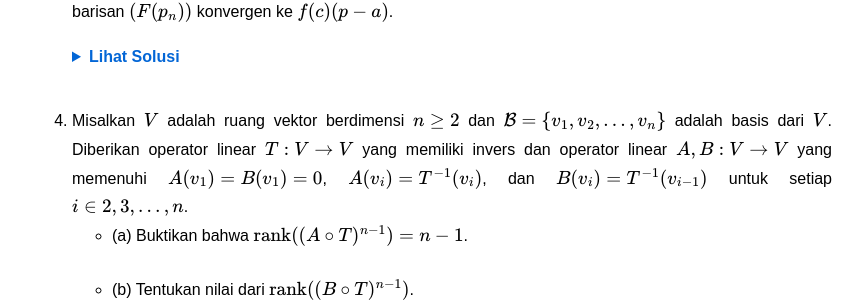
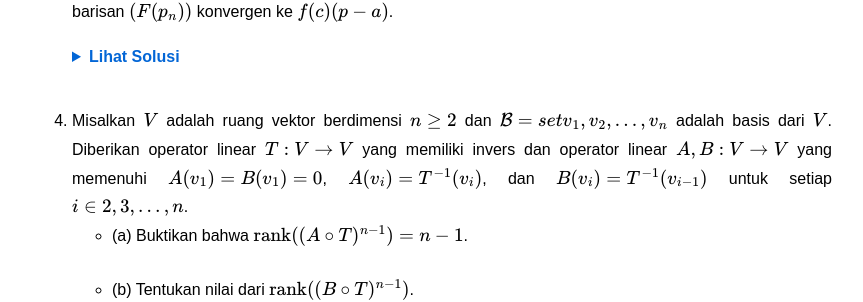
Before and after one commit to calculusgamingindonesia/calculusgamingindonesia.github.io, a Jekyll site: the page built from _posts/2026-06-29-knmipa-nas-20-1.md, in a window 1280 px wide. Shown: the part 714-1016 px from the top of the page, without its empty margins (208-1071 px from the left). Built offline with Jekyll 4.4.1, drawn with Linux system fonts in a browser that asks for light colours.

Commit message:
Update 2026-06-29-knmipa-nas-20-1.md

```diff
--- a/_posts/2026-06-29-knmipa-nas-20-1.md
+++ b/_posts/2026-06-29-knmipa-nas-20-1.md
@@ -48,7 +48,7 @@
      </div>
    </details>
 
-4. Misalkan $V$ adalah ruang vektor berdimensi $n\geq2$ dan $\mathcal{B}=\\{v_1, v_2, \ldots, v_n\\}$ adalah basis dari $V$. Diberikan operator linear $T:V\to V$ yang memiliki invers dan operator linear $A, B:V\to V$ yang memenuhi $A(v_1)=B(v_1)=0$, $A(v_i)=T^{-1}(v_i)$, dan $B(v_i)=T^{-1}(v_{i-1})$ untuk setiap $i\in\{2, 3, \ldots, n\}$.
+4. Misalkan $V$ adalah ruang vektor berdimensi $n\geq2$ dan $\mathcal{B}=set{v_1, v_2, \ldots, v_n}$ adalah basis dari $V$. Diberikan operator linear $T:V\to V$ yang memiliki invers dan operator linear $A, B:V\to V$ yang memenuhi $A(v_1)=B(v_1)=0$, $A(v_i)=T^{-1}(v_i)$, dan $B(v_i)=T^{-1}(v_{i-1})$ untuk setiap $i\in\{2, 3, \ldots, n\}$.
    * (a) Buktikan bahwa $\text{rank}((A\circ T)^{n-1})=n-1$.
    * (b) Tentukan nilai dari $\text{rank}((B\circ T)^{n-1})$.
 
```
